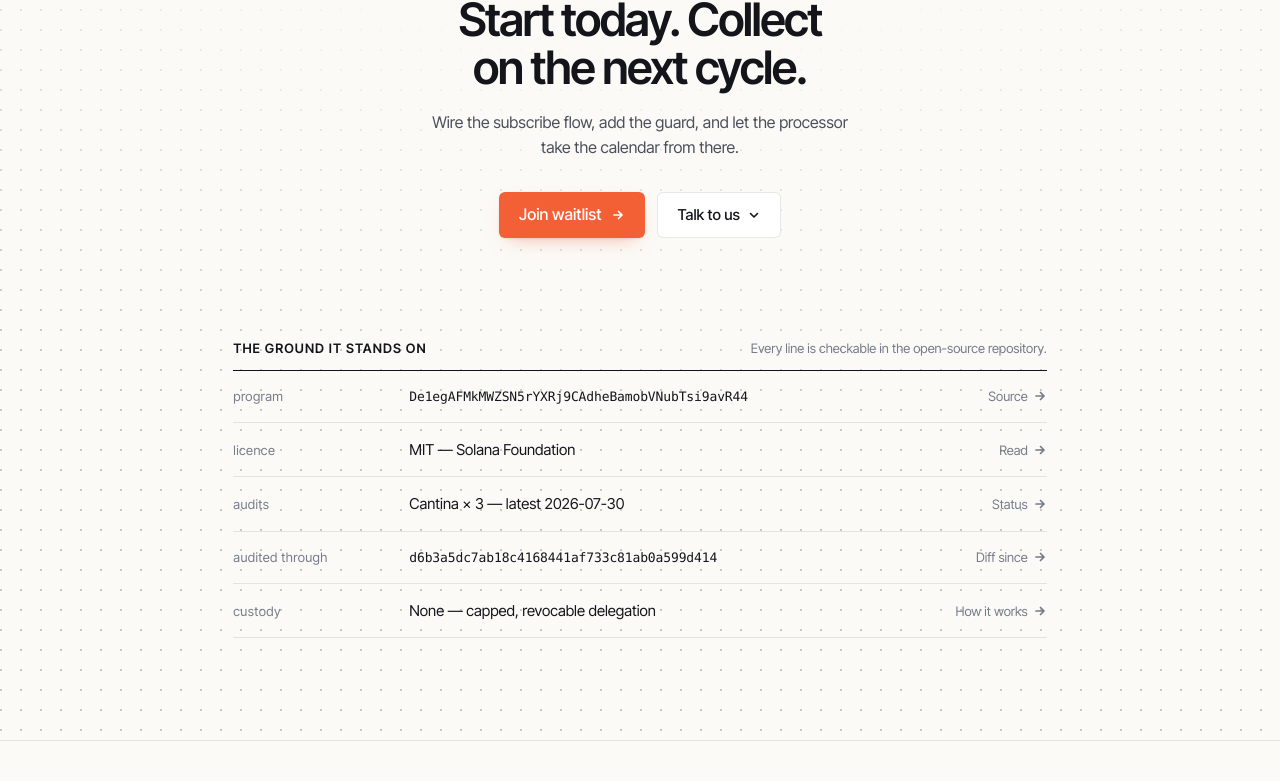
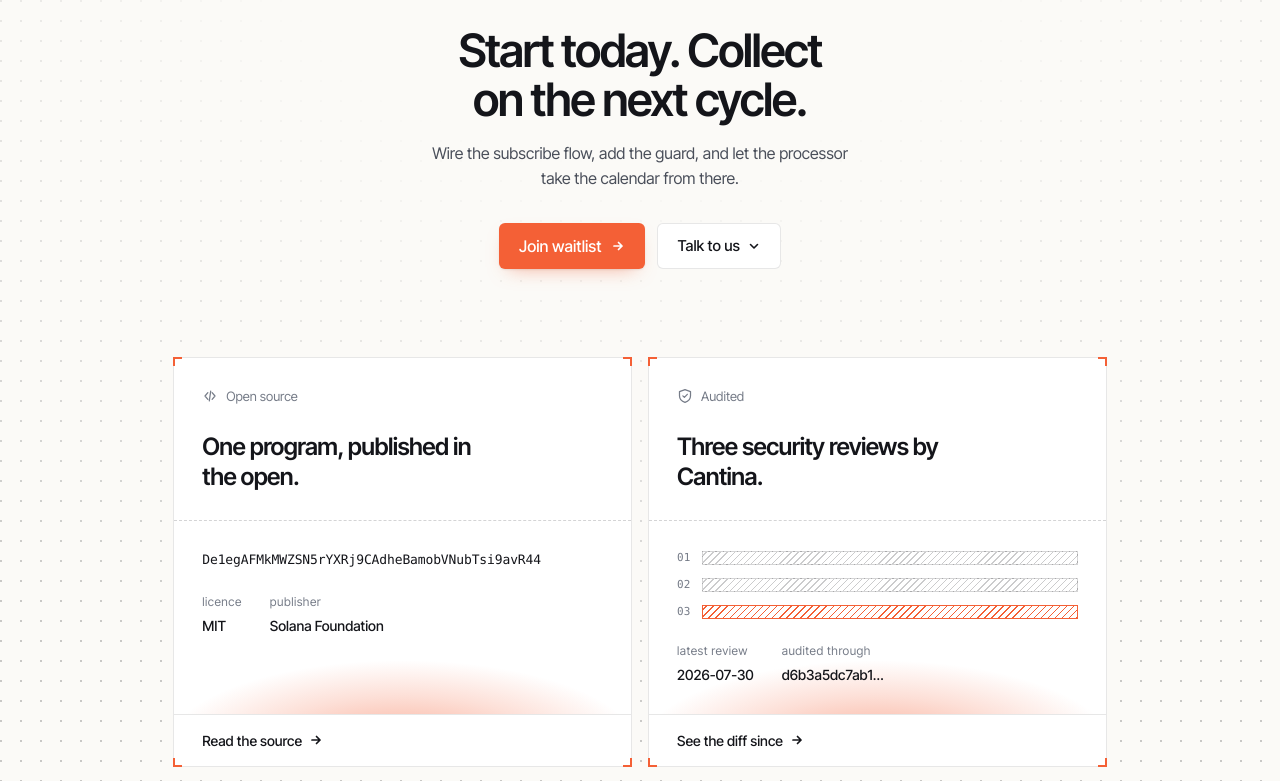
Before and after one commit to Mesub-io/landing-page, a Next.js app: page / in a window 1280 px wide. Shown: the part 3499-4280 px from the top of the page. Built offline with nearby package versions, Linux system fonts and the light colour scheme.

Commit message:
Close on ticked proof panels carrying the data

```diff
--- a/app/globals.css
+++ b/app/globals.css
@@ -2008,102 +2008,307 @@ button {
   min-height: 46px;
 }
 
-/* --- The record ------------------------------------------------------------
-   Identifiers in a table, on the page itself: no panel, no card. */
-
-.record {
-  margin: clamp(64px, 8vw, 100px) auto 0;
-  max-width: 880px;
+/* --- The proof panels -----------------------------------------------------
+   Square panels with ticked corners, each carrying one checkable fact. The
+   figure inside sits on the same warm light the footer uses. */
+
+.proof {
+  display: grid;
+  gap: 16px;
+  grid-template-columns: 1fr;
+  margin: clamp(56px, 7vw, 88px) auto 0;
+  max-width: 1000px;
   padding-inline: var(--nav-gutter);
   position: relative;
 }
 
-.record-head {
-  align-items: baseline;
-  border-bottom: 1px solid var(--ink);
-  display: flex;
-  flex-wrap: wrap;
-  gap: 4px 20px;
-  justify-content: space-between;
-  padding-bottom: 12px;
-}
-
-.record-head h3 {
+@media (min-width: 900px) {
+  .proof {
+    grid-template-columns: repeat(2, minmax(0, 1fr));
+  }
+
+  .proof-wide {
+    grid-column: span 2;
+  }
+}
+
+.proof-panel {
+  background: var(--surface);
+  border: 1px solid var(--line);
+  display: flex;
+  flex-direction: column;
+  position: relative;
+}
+
+/* The ticked corners: four short accent brackets, outside the border. */
+.tick {
+  height: 9px;
+  position: absolute;
+  width: 9px;
+}
+
+.tick-tl {
+  border-left: 2px solid var(--accent);
+  border-top: 2px solid var(--accent);
+  left: -1px;
+  top: -1px;
+}
+
+.tick-tr {
+  border-right: 2px solid var(--accent);
+  border-top: 2px solid var(--accent);
+  right: -1px;
+  top: -1px;
+}
+
+.tick-bl {
+  border-bottom: 2px solid var(--accent);
+  border-left: 2px solid var(--accent);
+  bottom: -1px;
+  left: -1px;
+}
+
+.tick-br {
+  border-bottom: 2px solid var(--accent);
+  border-right: 2px solid var(--accent);
+  bottom: -1px;
+  right: -1px;
+}
+
+.panel-heading {
+  padding: clamp(22px, 2.6vw, 28px);
+}
+
+.panel-label {
+  align-items: center;
+  color: var(--ink-muted);
+  display: flex;
   font-size: 0.8125rem;
+  gap: 8px;
+}
+
+.panel-label svg {
+  height: 16px;
+  width: 16px;
+}
+
+.panel-title {
+  color: var(--ink);
+  font-size: clamp(1.25rem, 1.9vw, 1.5rem);
   font-weight: 600;
-  letter-spacing: 0.08em;
-  margin: 0;
-  text-transform: uppercase;
-}
-
-.record-head p {
-  color: var(--ink-muted);
-  font-size: 0.8125rem;
-  margin: 0;
-}
-
-.record-rows {
-  margin: 0;
-}
-
-.record-row {
-  align-items: baseline;
-  border-bottom: 1px solid var(--line);
-  display: grid;
-  gap: 4px 24px;
-  grid-template-columns: 1fr auto;
-  padding-block: 15px;
-  text-align: left;
-}
-
-@media (min-width: 720px) {
-  .record-row {
-    grid-template-columns: 9.5rem 1fr auto;
-  }
-}
-
-.record-row dt {
-  color: var(--ink-muted);
-  font-size: 0.8125rem;
-  letter-spacing: 0.03em;
-}
-
-.record-value {
+  letter-spacing: -0.025em;
+  line-height: 1.25;
+  margin: 26px 0 0;
+  max-width: 20ch;
+}
+
+/* --- The figure ----------------------------------------------------------- */
+
+.proof-figure {
+  border-top: 1px dashed var(--line-strong);
+  flex: 1;
+  overflow: hidden;
+  padding: clamp(22px, 2.6vw, 28px);
+  position: relative;
+}
+
+/* The footer's light, reused: it rises from the bottom of the figure. */
+.proof-glow {
+  background:
+    radial-gradient(
+      70% 62% at 50% 118%,
+      color-mix(in srgb, var(--accent) 54%, transparent) 0%,
+      color-mix(in srgb, var(--accent) 20%, transparent) 44%,
+      transparent 74%
+    );
+  inset: 0;
+  pointer-events: none;
+  position: absolute;
+}
+
+.proof-address {
   color: var(--ink);
-  font-size: 0.9375rem;
-  margin: 0;
-  min-width: 0;
-  overflow-wrap: anywhere;
-}
-
-/* Addresses and commit hashes are identifiers: monospace, a touch smaller so a
-   44-character key still fits one line. */
-.record-value.is-mono {
+  display: block;
   font-family: ui-monospace, SFMono-Regular, Menlo, Consolas, monospace;
   font-size: 0.8125rem;
   letter-spacing: -0.01em;
-}
-
-.record-row a {
-  align-items: center;
+  line-height: 1.7;
+  overflow-wrap: anywhere;
+  position: relative;
+}
+
+.proof-meta {
+  display: flex;
+  flex-wrap: wrap;
+  gap: 8px 28px;
+  margin: 22px 0 0;
+  position: relative;
+}
+
+.proof-meta dt {
   color: var(--ink-muted);
-  display: inline-flex;
-  font-size: 0.8125rem;
-  gap: 5px;
-  grid-column: -2;
-  grid-row: 1;
+  font-size: 0.75rem;
+  letter-spacing: 0.04em;
+}
+
+.proof-meta dd {
+  color: var(--ink);
+  font-size: 0.875rem;
+  font-weight: 500;
+  margin: 3px 0 0;
+}
+
+/* Three reviews, the latest one filled. */
+.proof-runs {
+  display: flex;
+  flex-direction: column;
+  gap: 10px;
+  list-style: none;
+  margin: 0;
+  padding: 0;
+  position: relative;
+}
+
+.proof-runs li {
+  align-items: center;
+  display: flex;
+  gap: 12px;
+}
+
+.proof-run-index {
+  color: var(--ink-muted);
+  font-family: ui-monospace, SFMono-Regular, Menlo, Consolas, monospace;
+  font-size: 0.6875rem;
+}
+
+.proof-run-bar {
+  background: repeating-linear-gradient(
+    -45deg,
+    color-mix(in srgb, var(--ink) 22%, transparent) 0 1px,
+    transparent 1px 5px
+  );
+  border: 1px solid var(--line-strong);
+  flex: 1;
+  height: 14px;
+}
+
+.proof-run-bar[data-latest='true'] {
+  background: repeating-linear-gradient(-45deg, var(--accent) 0 1px, transparent 1px 5px);
+  border-color: var(--accent);
+}
+
+/* --- The wide panel ------------------------------------------------------- */
+
+.proof-statement {
+  color: var(--ink);
+  font-size: clamp(1.125rem, 2vw, 1.5rem);
+  font-weight: 600;
+  letter-spacing: -0.025em;
+  line-height: 1.3;
+  margin: clamp(26px, 3vw, 34px) auto 0;
+  max-width: 34ch;
+  padding-inline: clamp(22px, 2.6vw, 28px);
+  text-align: center;
+  text-wrap: balance;
+}
+
+.proof-states {
+  display: flex;
+  flex-wrap: wrap;
+  gap: clamp(18px, 3vw, 34px);
+  justify-content: center;
+  list-style: none;
+  margin: clamp(26px, 3vw, 34px) 0 0;
+  padding: 0 clamp(22px, 2.6vw, 28px);
+}
+
+.proof-states li {
+  text-align: center;
+}
+
+.proof-dial {
+  align-items: center;
+  background: linear-gradient(to bottom, var(--line), transparent);
+  border-radius: 16px;
+  display: flex;
+  padding: 1px;
+}
+
+.proof-dial > span {
+  margin-right: -14px;
+}
+
+.proof-dial::after {
+  content: '';
+}
+
+.proof-disc {
+  background: var(--surface);
+  border: 1px solid var(--accent);
+  border-radius: 50%;
+  display: block;
+  height: 30px;
+  width: 30px;
+}
+
+.proof-disc[data-pattern='solid'] {
+  background: repeating-linear-gradient(-45deg, var(--accent) 0 1px, transparent 1px 4px);
+}
+
+.proof-disc[data-pattern='hatched'] {
+  background: repeating-linear-gradient(
+    -45deg,
+    color-mix(in srgb, var(--ink) 24%, transparent) 0 1px,
+    transparent 1px 4px
+  );
+  border-color: var(--line-strong);
+}
+
+.proof-disc[data-pattern='ring'] {
+  border-color: var(--line-strong);
+}
+
+.proof-disc[data-pattern='empty'] {
+  border-style: dashed;
+  border-color: var(--line-strong);
+}
+
+.proof-state-label {
+  color: var(--ink-muted);
+  display: block;
+  font-family: ui-monospace, SFMono-Regular, Menlo, Consolas, monospace;
+  font-size: 0.6875rem;
+  margin-top: 10px;
+}
+
+/* --- The link at the foot of each panel ------------------------------------ */
+
+.proof-link {
+  align-items: center;
+  border-top: 1px solid var(--line);
+  color: var(--ink);
+  display: flex;
+  font-size: 0.875rem;
+  font-weight: 500;
+  gap: 7px;
+  margin-top: auto;
+  padding: 15px clamp(22px, 2.6vw, 28px);
   transition: color var(--fast) var(--ease);
-  white-space: nowrap;
-}
-
-.record-row a:hover {
+}
+
+.proof-link-centred {
+  justify-content: center;
+  margin-top: clamp(26px, 3vw, 34px);
+}
+
+.proof-link:hover {
   color: var(--accent);
 }
 
-.record-row a svg {
+.proof-link svg {
   transition: transform var(--base) var(--ease);
 }
 
-.record-row a:hover svg {
+.proof-link:hover svg {
   transform: translateX(3px);
 }
--- a/components/closing.tsx
+++ b/components/closing.tsx
@@ -11,7 +11,40 @@ function Arrow({ className }: { className?: string }) {
   )
 }
 
+const ICONS: Record<string, React.ReactNode> = {
+  code: <path d="M6.6 12.8 3.4 9l3.2-3.8M11.4 5.2 14.6 9l-3.2 3.8M9.8 3.6l-1.6 10.8" />,
+  shield: <path d="M9 1.8 15.2 4v4.6c0 3.6-2.5 6.3-6.2 7.6-3.7-1.3-6.2-4-6.2-7.6V4L9 1.8ZM6.6 8.8l1.7 1.7 3.3-3.4" />,
+}
+
+/** The ticked corners that mark each panel. */
+function Corners() {
+  return (
+    <>
+      <span className="tick tick-tl" aria-hidden="true" />
+      <span className="tick tick-tr" aria-hidden="true" />
+      <span className="tick tick-bl" aria-hidden="true" />
+      <span className="tick tick-br" aria-hidden="true" />
+    </>
+  )
+}
+
+function Heading({ icon, label, title }: { icon: string; label: string; title: string }) {
+  return (
+    <div className="panel-heading">
+      <span className="panel-label">
+        <svg viewBox="0 0 18 18" fill="none" stroke="currentColor" strokeWidth="1.4" strokeLinecap="round" strokeLinejoin="round" aria-hidden="true">
+          {ICONS[icon]}
+        </svg>
+        {label}
+      </span>
+      <p className="panel-title">{title}</p>
+    </div>
+  )
+}
+
 export function Closing() {
+  const { audits, custody, program } = closing
+
   return (
     <section className="closing">
       <div className="closing-inner">
@@ -29,24 +62,81 @@ export function Closing() {
         </div>
       </div>
 
-      <div className="record">
-        <div className="record-head">
-          <h3>{closing.tableTitle}</h3>
-          <p>{closing.tableNote}</p>
-        </div>
+      <div className="proof">
+        <article className="proof-panel">
+          <Corners />
+          <Heading icon={program.icon} label={program.label} title={program.title} />
 
-        <dl className="record-rows">
-          {closing.rows.map((row) => (
-            <div className="record-row" key={row.label}>
-              <dt>{row.label}</dt>
-              <dd className={row.mono ? 'record-value is-mono' : 'record-value'}>{row.value}</dd>
-              <a href={row.link.href} rel="noreferrer" target="_blank">
-                {row.link.label}
-                <Arrow />
-              </a>
-            </div>
-          ))}
-        </dl>
+          <div className="proof-figure">
+            <div className="proof-glow" aria-hidden="true" />
+            <code className="proof-address">{program.address}</code>
+            <dl className="proof-meta">
+              {program.meta.map((item) => (
+                <div key={item.term}>
+                  <dt>{item.term}</dt>
+                  <dd>{item.value}</dd>
+                </div>
+              ))}
+            </dl>
+          </div>
+
+          <a className="proof-link" href={program.link.href} rel="noreferrer" target="_blank">
+            {program.link.label}
+            <Arrow />
+          </a>
+        </article>
+
+        <article className="proof-panel">
+          <Corners />
+          <Heading icon={audits.icon} label={audits.label} title={audits.title} />
+
+          <div className="proof-figure">
+            <div className="proof-glow" aria-hidden="true" />
+            <ul className="proof-runs">
+              {[1, 2, 3].map((run) => (
+                <li key={run}>
+                  <span className="proof-run-index">0{run}</span>
+                  <span className="proof-run-bar" data-latest={run === 3} />
+                </li>
+              ))}
+            </ul>
+            <dl className="proof-meta">
+              {audits.meta.map((item) => (
+                <div key={item.term}>
+                  <dt>{item.term}</dt>
+                  <dd>{item.value}</dd>
+                </div>
+              ))}
+            </dl>
+          </div>
+
+          <a className="proof-link" href={audits.link.href} rel="noreferrer" target="_blank">
+            {audits.link.label}
+            <Arrow />
+          </a>
+        </article>
+
+        <article className="proof-panel proof-wide">
+          <Corners />
+          <p className="proof-statement">{custody.statement}</p>
+
+          <ul className="proof-states">
+            {custody.states.map((state) => (
+              <li key={state.label}>
+                <span className="proof-dial">
+                  <span className="proof-disc" data-pattern={state.pattern} />
+                  <span className="proof-disc" data-pattern={state.pattern === 'solid' ? 'empty' : 'ring'} />
+                </span>
+                <span className="proof-state-label">{state.label}</span>
+              </li>
+            ))}
+          </ul>
+
+          <a className="proof-link proof-link-centred" href={custody.link.href} rel="noreferrer" target="_blank">
+            {custody.link.label}
+            <Arrow />
+          </a>
+        </article>
       </div>
     </section>
   )
--- a/lib/closing.ts
+++ b/lib/closing.ts
@@ -1,12 +1,12 @@
 /**
  * The closing section.
  *
- * The claims in `foundations` are checkable in the open-source repository:
- * the publisher, the licence, the audits and the delegation model. None of it
- * is a claim about Mesub's own funding, customers or volume.
+ * Every figure below is checkable in the open-source repository: the program
+ * address, the licence, the audit reports and the commit they ran against.
+ * None of it is a claim about Mesub's own funding, customers or volume.
  */
 
-import { contact, PLACEHOLDER } from './nav'
+import { PLACEHOLDER } from './nav'
 
 const REPO = 'https://github.com/solana-foundation/subscriptions'
 const AUDITED_COMMIT = 'd6b3a5dc7ab18c4168441af733c81ab0a599d414'
@@ -18,39 +18,43 @@ export const closing = {
   secondary: {
     label: 'Talk to us',
     options: [
-      { icon: 'mail', label: contact.email.label, detail: contact.email.address, href: contact.email.href, copy: contact.email.address },
-      { icon: 'x', label: 'Message us on X', detail: contact.x.handle, href: contact.x.href },
+      { icon: 'mail', label: 'Email us', detail: 'contact@mesub.io', href: 'mailto:contact@mesub.io', copy: 'contact@mesub.io' },
+      { icon: 'x', label: 'Message us on X', detail: '@mesub_io', href: 'https://x.com/mesub_io' },
     ],
   },
-  tableTitle: 'The ground it stands on',
-  tableNote: 'Every line is checkable in the open-source repository.',
-  rows: [
-    {
-      label: 'program',
-      value: 'De1egAFMkMWZSN5rYXRj9CAdheBamobVNubTsi9avR44',
-      mono: true,
-      link: { label: 'Source', href: REPO },
-    },
-    {
-      label: 'licence',
-      value: 'MIT — Solana Foundation',
-      link: { label: 'Read', href: `${REPO}/blob/main/LICENSE` },
-    },
-    {
-      label: 'audits',
-      value: 'Cantina × 3 — latest 2026-07-30',
-      link: { label: 'Status', href: `${REPO}/blob/main/audits/AUDIT_STATUS.md` },
-    },
-    {
-      label: 'audited through',
-      value: AUDITED_COMMIT,
-      mono: true,
-      link: { label: 'Diff since', href: `${REPO}/compare/${AUDITED_COMMIT}...main` },
-    },
-    {
-      label: 'custody',
-      value: 'None — capped, revocable delegation',
-      link: { label: 'How it works', href: `${REPO}#overview` },
-    },
-  ],
-}
+
+  program: {
+    icon: 'code',
+    label: 'Open source',
+    title: 'One program, published in the open.',
+    address: 'De1egAFMkMWZSN5rYXRj9CAdheBamobVNubTsi9avR44',
+    meta: [
+      { term: 'licence', value: 'MIT' },
+      { term: 'publisher', value: 'Solana Foundation' },
+    ],
+    link: { label: 'Read the source', href: REPO },
+  },
+
+  audits: {
+    icon: 'shield',
+    label: 'Audited',
+    title: 'Three security reviews by Cantina.',
+    commit: AUDITED_COMMIT,
+    meta: [
+      { term: 'latest review', value: '2026-07-30' },
+      { term: 'audited through', value: `${AUDITED_COMMIT.slice(0, 12)}…` },
+    ],
+    link: { label: 'See the diff since', href: `${REPO}/compare/${AUDITED_COMMIT}...main` },
+  },
+
+  custody: {
+    statement: 'Non-custodial by construction: the cap is enforced on-chain, and the subscriber can revoke it at any time.',
+    states: [
+      { label: 'active', pattern: 'solid' },
+      { label: 'grace_period', pattern: 'hatched' },
+      { label: 'past_due', pattern: 'hatched' },
+      { label: 'suspended', pattern: 'empty' },
+    ],
+    link: { label: 'How delegation works', href: `${REPO}#overview` },
+  },
+} as const
```
